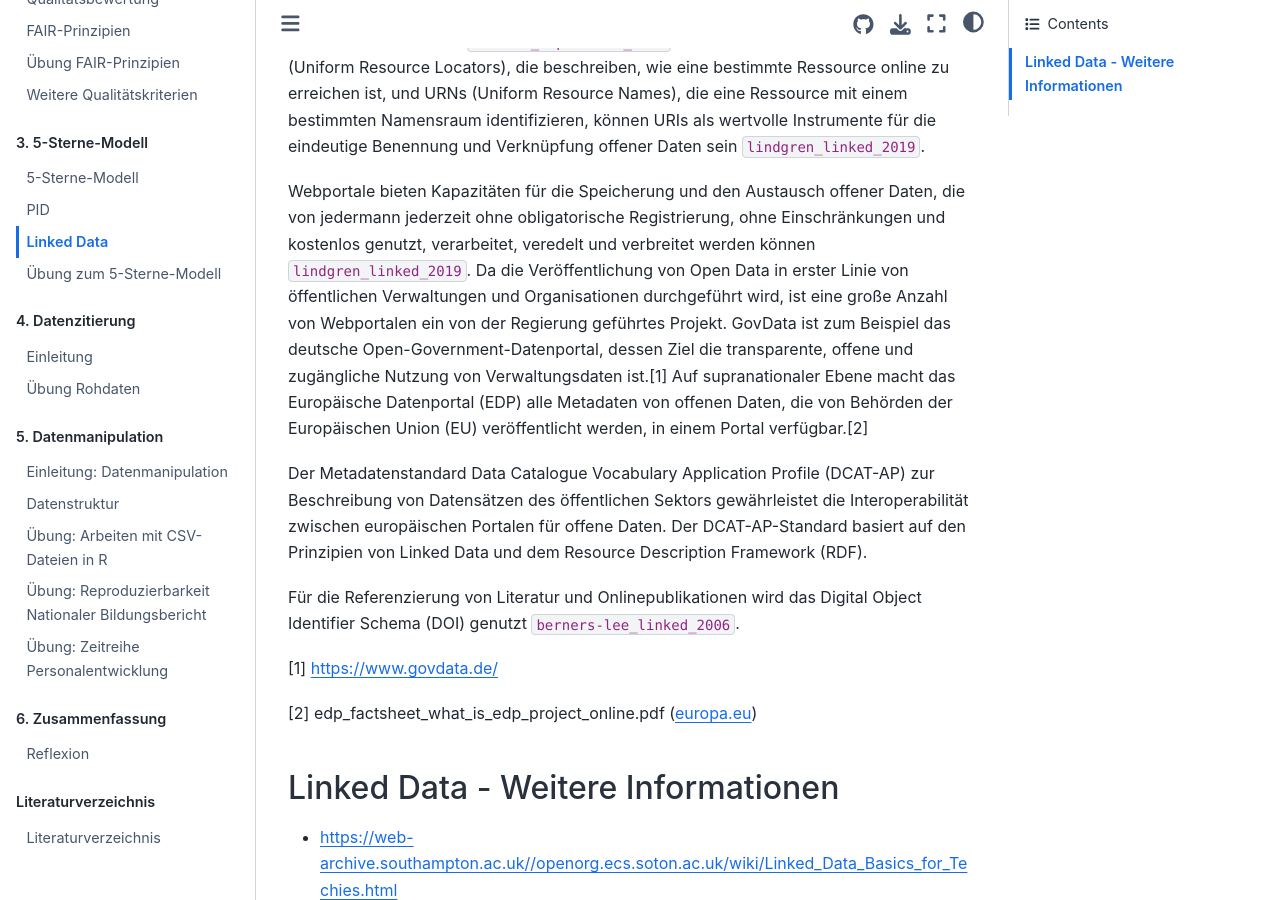
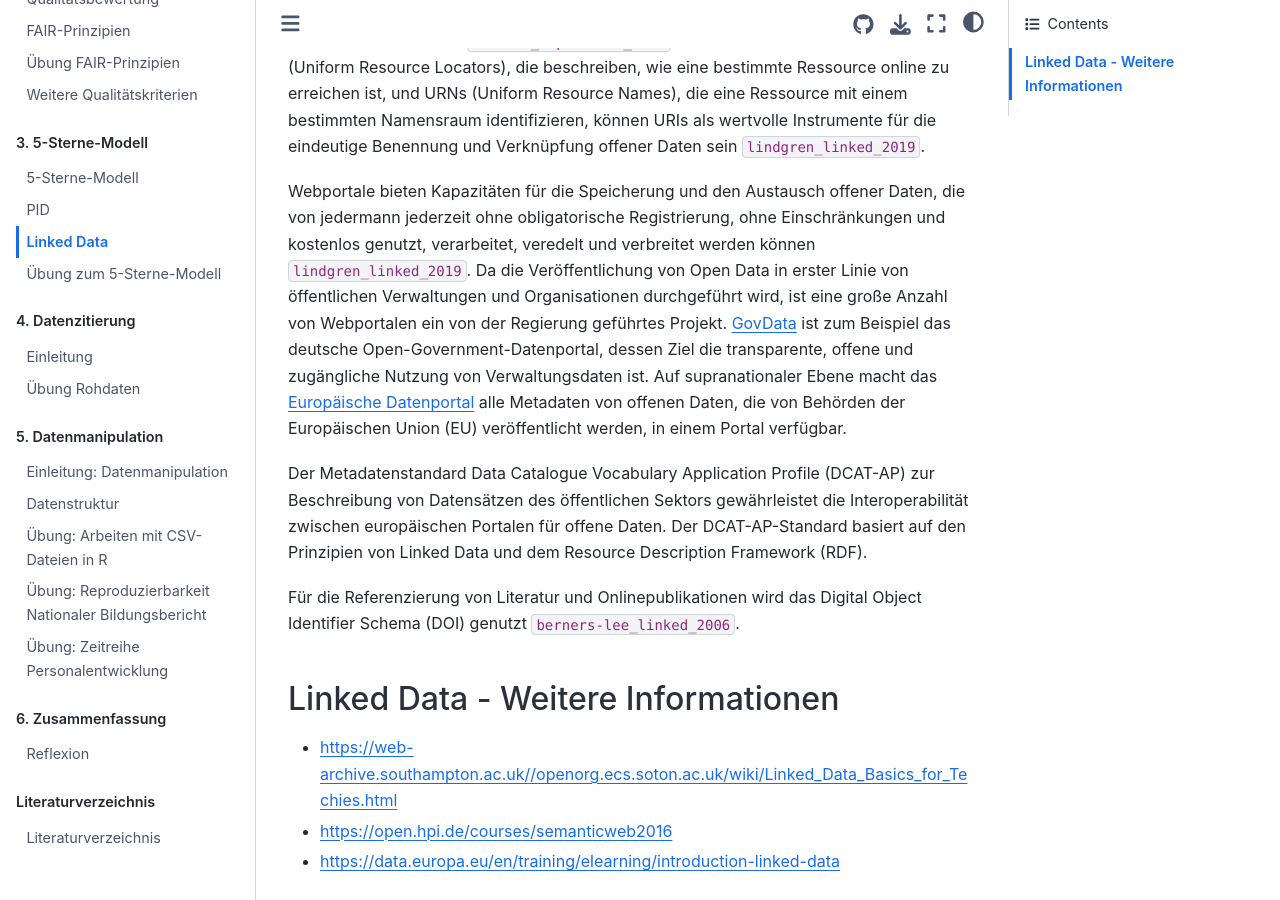
Before and after one commit to quadriga-dk/Tabelle-Fallstudie-1, a Jupyter Book: the page built from Markdown/Linked_Data.md, in a window 1280 px wide and 900 px high, scrolled down 436 px. Built offline with Jupyter Book 1.0.4 settings and Sphinx 7.4.7 and the Sphinx Book theme 1.1.4, drawn with Linux system fonts in a browser that asks for light colours; cross-references to code outside the pages are shown as plain code.

Commit message:
Update Linked_Data.md

```diff
--- a/Markdown/Linked_Data.md
+++ b/Markdown/Linked_Data.md
@@ -15,17 +15,14 @@ Die vier Designprinzipien von Linked Data {cite}`berners-lee_linked_2006`:
 
 Uniform Resource Identifiers (URIs) sind das grundlegende Identifikationsschema für Ressourcen im Internet {cite}`bulazel_importance_2016`. Durch die Kombination von URLs (Uniform Resource Locators), die beschreiben, wie eine bestimmte Ressource online zu erreichen ist, und URNs (Uniform Resource Names), die eine Ressource mit einem bestimmten Namensraum identifizieren, können URIs als wertvolle Instrumente für die eindeutige Benennung und Verknüpfung offener Daten sein {cite}`lindgren_linked_2019`.
 
-Webportale bieten Kapazitäten für die Speicherung und den Austausch offener Daten, die von jedermann jederzeit ohne obligatorische Registrierung, ohne Einschränkungen und kostenlos genutzt, verarbeitet, veredelt und verbreitet werden können {cite}`lindgren_linked_2019`. Da die Veröffentlichung von Open Data in erster Linie von öffentlichen Verwaltungen und Organisationen durchgeführt wird, ist eine große Anzahl von Webportalen ein von der Regierung geführtes Projekt. GovData ist zum Beispiel das deutsche Open-Government-Datenportal, dessen Ziel die transparente, offene und zugängliche Nutzung von Verwaltungsdaten ist.[1] Auf supranationaler Ebene macht das Europäische Datenportal (EDP) alle Metadaten von offenen Daten, die von Behörden der Europäischen Union (EU) veröffentlicht werden, in einem Portal verfügbar.[2]
+Webportale bieten Kapazitäten für die Speicherung und den Austausch offener Daten, die von jedermann jederzeit ohne obligatorische Registrierung, ohne Einschränkungen und kostenlos genutzt, verarbeitet, veredelt und verbreitet werden können {cite}`lindgren_linked_2019`. Da die Veröffentlichung von Open Data in erster Linie von öffentlichen Verwaltungen und Organisationen durchgeführt wird, ist eine große Anzahl von Webportalen ein von der Regierung geführtes Projekt. [GovData](https://www.govdata.de/) ist zum Beispiel das deutsche Open-Government-Datenportal, dessen Ziel die transparente, offene und zugängliche Nutzung von Verwaltungsdaten ist. Auf supranationaler Ebene macht das [Europäische Datenportal](https://data.europa.eu/de) alle Metadaten von offenen Daten, die von Behörden der Europäischen Union (EU) veröffentlicht werden, in einem Portal verfügbar.
 
 Der Metadatenstandard Data Catalogue Vocabulary Application Profile (DCAT-AP) zur Beschreibung von Datensätzen des öffentlichen Sektors gewährleistet die Interoperabilität zwischen europäischen Portalen für offene Daten. Der DCAT-AP-Standard basiert auf den Prinzipien von Linked Data und dem Resource Description Framework (RDF).
 
+Für die Referenzierung von Literatur und Onlinepublikationen wird das Digital Object Identifier Schema (DOI) genutzt {cite}`berners-lee_linked_2006`.
 
 
-Für die Referenzierung von Literatur und Onlinepublikationen wird das Digital Object Identifier Schema (DOI) genutzt {cite}`berners-lee_linked_2006`.
 
-[1] https://www.govdata.de/
-
-[2] edp_factsheet_what_is_edp_project_online.pdf (europa.eu)
 
 ## Linked Data - Weitere Informationen
 
```
